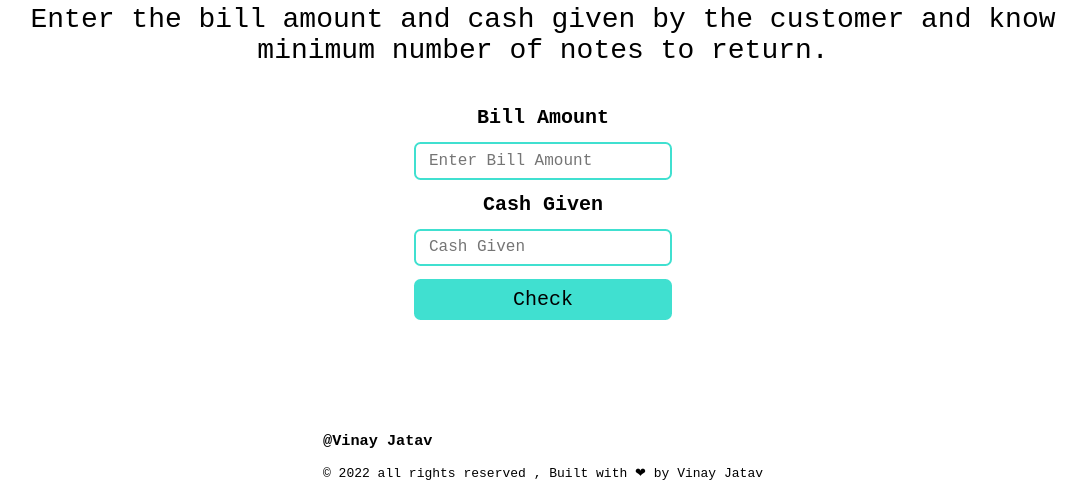
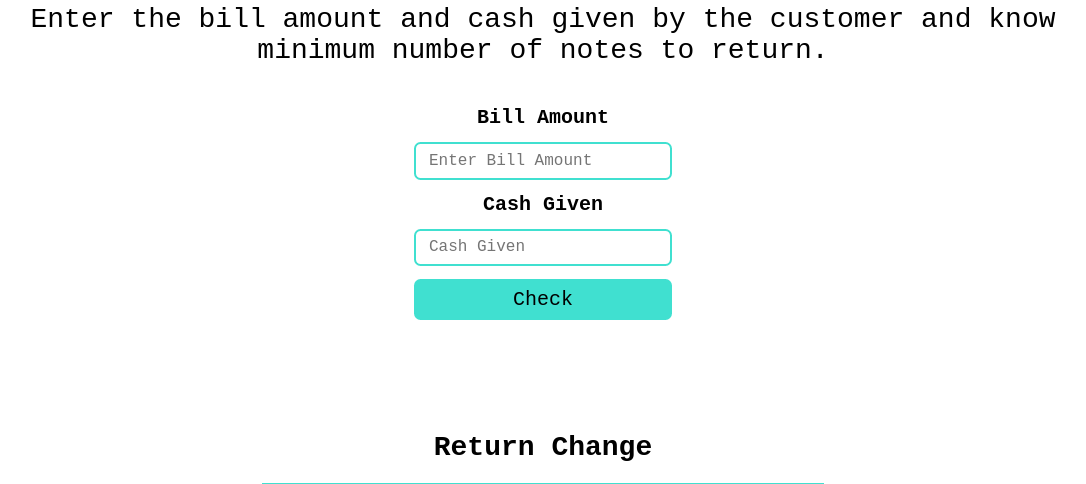
Before and after one commit to VinayJv/Cash-Register, a plain HTML site: page index.html in a window 1280 px wide. Shown: the part 155-639 px from the top of the page, without its empty margins (97-1183 px from the left). Drawn offline with Linux system fonts and the light colour scheme; files whose address does not match are found by name.

Commit message:
Update style.css

```diff
--- a/style.css
+++ b/style.css
@@ -98,3 +98,31 @@ button:active {
     padding-right: 80px;
     padding-bottom: 40px;
 }
+footer {
+    padding-bottom: 3rem;
+    position: fixed;
+    bottom: 0;
+}
+h3 {
+    text-align: center;
+    padding-top: 2rem;
+    padding-bottom: 1rem;
+    font-size: 2rem;
+    color: var(--color3);
+}
+.socialhandles {
+    display: flex;
+    flex-direction: row;
+    justify-content: center;
+}
+.socialhandles>a>img {
+    width: 5rem;
+    padding: 0 1rem 0 1rem;
+    cursor: pointer;
+}
+.copyright>p {
+    padding-top: 2rem;
+    text-align: center;
+    color: var(--color3);
+    font-size: 2rem;
+}
```
